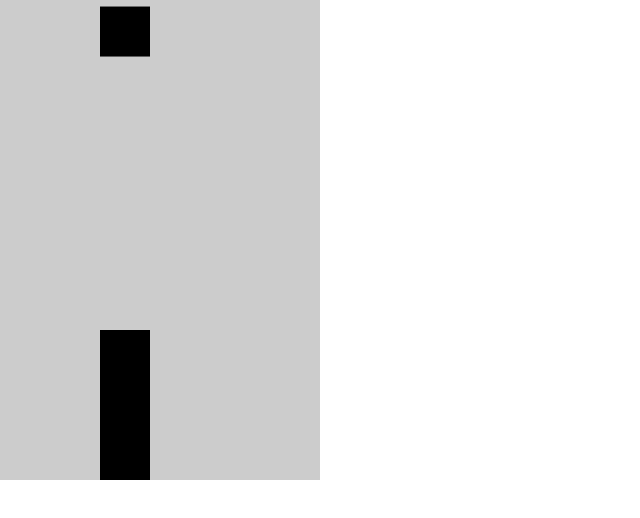
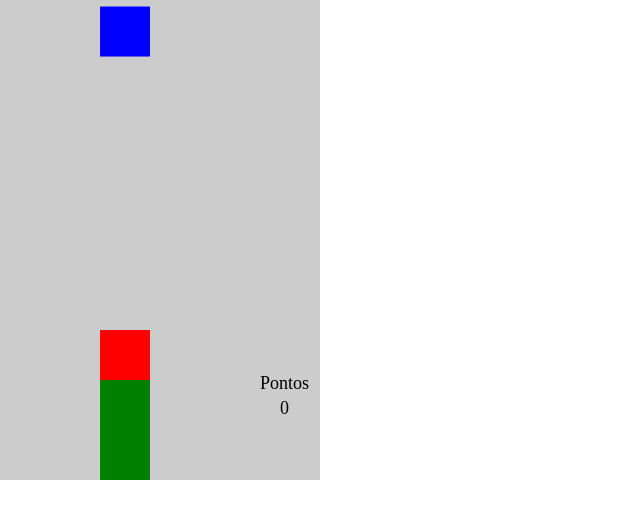
Before and after one commit to MarcoBruno/games, a plain HTML site: page index.html in a window 1280 px wide. Shown: the whole page, without its empty margins (0-640 px from the left). Drawn offline with Linux system fonts and the light colour scheme.

Commit message:
Colisoes na vertical funcionando mas precisa refatorar o codigo para facilitar a colisao na horizontal e implementar a REMOCAO do elemento do array UHSAHUS

```diff
--- a/index.html
+++ b/index.html
@@ -11,6 +11,7 @@
 	<script src="js/Keyboard.js"></script>
 	<script src="js/Interaction.js"></script>
 	<script src="js/GameLoop.js"></script>
+	<script src="js/Text.js"></script>
 
 </head>
 <body>
--- a/js/GameLoop.js
+++ b/js/GameLoop.js
@@ -18,8 +18,12 @@ var GameLoop = (function(context) {
 			module._clearScreen();
 
 			module.sprites.forEach(function(sprite) {
-				sprite.update(deltaTime);
-				sprite.draw();
+
+				if(sprite != null) {
+					sprite.update(deltaTime);
+					sprite.draw();
+				}
+
 			});
 
 			requestAnimationFrame(module._requestAnimationFrame);
@@ -40,6 +44,18 @@ var GameLoop = (function(context) {
 
 	module.addSprite = function(sprite) {
 		module.sprites.push(sprite);
+	};
+
+	module.removeSprite = function (sprite) {
+
+		for(var i = 0; i < module.sprites.length ; i++) {
+			var el = module.sprites[i];
+			if(!(el == null) && el.id == sprite.id) {
+				module.sprites[i] = null;
+
+			}
+		}
+
 	};
 
 	module.start = function() {
@@ -76,6 +92,7 @@ var GameLoop = (function(context) {
 	return {
 		addSprite : module.addSprite,
 		start : module.start,
-		stop : module.stop
+		stop : module.stop,
+		removeSprite : module.removeSprite
 	};
 });
--- a/js/Interaction.js
+++ b/js/Interaction.js
@@ -10,6 +10,7 @@ var Interaction = (function(listen) {
 
 
 		module.listen.addEventListener('keydown', function(event) {
+
 			var key = module.keyboard.getKey(event.keyCode);
 
 			if (key) {
--- a/js/Square.js
+++ b/js/Square.js
@@ -1,7 +1,8 @@
-var Square = (function(positionX, positionY, width, height, velocityX, velocityY, world) {
+var Square = (function(id,positionX, positionY, width, height, velocityX, velocityY, color, world) {
 	'use strict';
 
 	var module = {
+		id: id,
 		world : world,
 		positionX : positionX,
 		positionY : positionY,
@@ -10,12 +11,13 @@ var Square = (function(positionX, positionY, width, height, velocityX, velocityY
 		velocityX : velocityX,
 		velocityY : velocityY,
 		line : 9,
+		color : color,
 		collumn : 2,
 		colission : false
 	};
 
 	module._collisionY = function() {
-		return module.positionY + module.height < module.world.getContext().canvas.height - (module.height * module.world.getCollumn(module.collumn));
+		return !(module.positionY + module.height < module.world.getContext().canvas.height - (module.height * module.world.getCollumn(module.collumn)));
 	};
 
 	module._collissionLeft = function() {
@@ -27,31 +29,36 @@ var Square = (function(positionX, positionY, width, height, velocityX, velocityY
 	};
 
 	module.draw = function() {
+		var context = module.world.getContext();
+		context.beginPath();
+		context.fillStyle = color;
 		module.world.getContext().fillRect(module.positionX, module.positionY, module.width, module.height);
 	};
 
 	module.update = function(deltaTime) {
-		if (module._collisionY()) {
+		if (!module._collisionY()) {
 			module.velocityY += module.world.getGravity();
 			module.positionY += module.velocityY * deltaTime;
 		} else if (!module.colission) {
-			world.updateCollumn(module.collumn);
+
+			world.updateCollumn(module);
 			module.positionY = module.world.getContext().canvas.height - (module.height * module.world.getCollumn(module.collumn));
 			module.colission = true;
 			// criar um novo quadrado
 			module.world.newSquare();
+			module.world.calcPoints();
 		};
 	};
 
 	module.moveLeft = function() {
-		if (module._collissionLeft() && module._collisionY()) {
+		if (module._collissionLeft() && !module._collisionY()) {
 			module.positionX -= module.velocityX;
 			module.collumn--;
 		};
 	};
 
 	module.moveRight = function() {
-		if (module._collissionRight() && module._collisionY()) {
+		if (module._collissionRight() && !module._collisionY()) {
 			module.positionX += module.velocityX;
 			module.collumn++;
 		};
@@ -66,6 +73,7 @@ var Square = (function(positionX, positionY, width, height, velocityX, velocityY
 		update : module.update,
 		moveLeft : module.moveLeft,
 		moveRight : module.moveRight,
-		moveDown : module.moveDown
+		moveDown : module.moveDown,
+		id : module.id
 	};
 });
--- /dev/null
+++ b/js/Text.js
@@ -0,0 +1,41 @@
+var Text = (function(text,color,x,y,world,alterable) {
+	'use strict';
+
+	var module = {
+		texto : text,
+		color: color,
+		x: x,
+		y: y,
+		world : world,
+		alterable : alterable || false
+	}
+
+	module.draw = function() {
+		var context = module.world.getContext();
+		context.beginPath();
+		context.fillStyle = module.color;
+		context.font = "18px serif";
+		context.textBaseline = "top";
+		context.fillText(module.texto, module.x, module.y);
+	};
+
+	module.setText = function (text) {
+		if(module.alterable) {
+			module.texto = text;
+		};
+	};
+
+	module.update = function(deltaTime) {
+
+		// usa para animação
+
+	};
+
+
+	return {
+		draw : module.draw,
+		update : module.update,
+		setText : module.setText
+	};
+
+});
--- a/js/World.js
+++ b/js/World.js
@@ -7,9 +7,15 @@ var WORLD = (function() {
 	var context = canvas.getContext('2d');
 	var interaction = new Interaction(document);
 	var gameLoop = new GameLoop(context);
+	var colors = ['red','green','blue'];
+	var idSquare = 1;
+	var points = 0;
+	var pointCounter;
+	var instance = this;
 
 	this.newSquare = function () {
-		var square = new Square(100, 0, 50, 50, 50, 0, this);
+		var random = parseInt(Math.random() * colors.length);
+		var square = new Square(idSquare++,100, 0, 50, 50, 50, 0, colors[random], this);
 		gameLoop.addSprite(square);
 	}
 
@@ -20,8 +26,14 @@ var WORLD = (function() {
 	var _init = function () {
 
 		for(var i = 0; i < 5; i++) {
-			collumns[i] = 0;
+			collumns[i] = [];
 		};
+
+		var pointLabel = new Text("Pontos","black",260, 375 , instance);
+		gameLoop.addSprite(pointLabel);
+
+		pointCounter = new Text(points,"black",280, 400, instance, true);
+		gameLoop.addSprite(pointCounter);
 
 	};
 
@@ -29,10 +41,48 @@ var WORLD = (function() {
 		return gravity;
 	}
 	this.getCollumn = function (index) {
-		return collumns[index];
+		return collumns[index].length;
 	}
-	this.updateCollumn = function (collumn) {
-		collumns[collumn]++;
+	this.updateCollumn = function (square) {
+		collumns[square.collumn].push(square);
+	}
+
+	this.calcPoints = function () {
+
+		// verifica colisao na vertical
+
+		collumns.forEach(function (el) {
+
+			var seguidos = 1;
+
+			for(var i = 0; i < el.length - 1; i++) {
+				if(el[i].color == el[i + 1].color) seguidos++;
+				else seguidos = 1;
+			}
+
+			if(seguidos == 3) {
+
+				gameLoop.removeSprite(el[el.length -1]);
+				gameLoop.removeSprite(el[el.length -2]);
+				gameLoop.removeSprite(el[el.length -3]);
+
+				el.pop();
+				el.pop();
+				el.pop();
+
+				points+= 10;
+				pointCounter.setText(points);
+			}
+
+		});
+
+		for(var i = 1; i < collumns.length - 1 ; i++) {
+
+			for(var j = 0; j < collumns[i].length; i++) {
+
+			}
+		}
+
 	}
 
 	this.start = function () {
```
